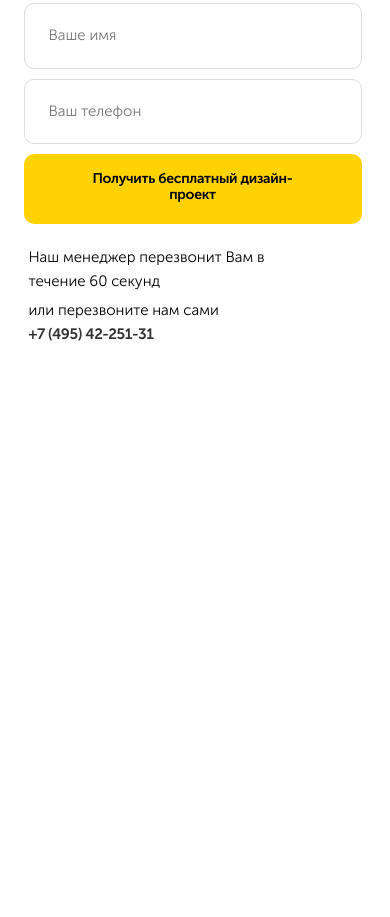
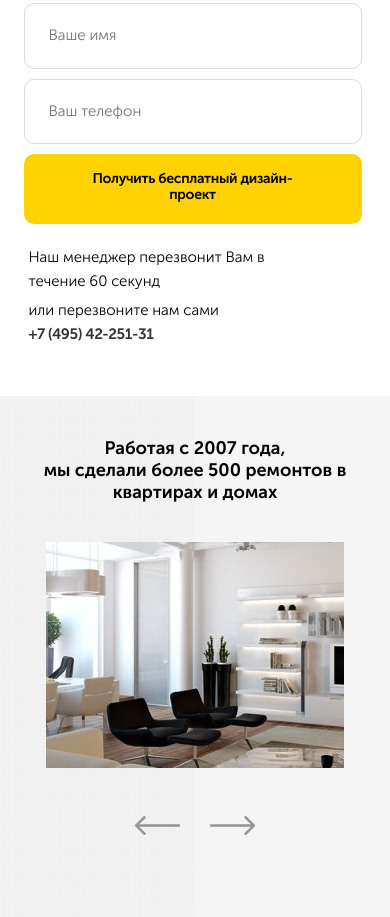
Before and after one commit to Karter13/Webstart, a plain HTML site: page src/index.html in a window 390 px wide. Shown: the part 958-1875 px from the top of the page. Before the commit the page ends 1382 px from the top, so only its background shows below. Drawn offline with nearby package versions, Linux system fonts and the light colour scheme.

Commit message:
подключили Slick файлы slick.min.js,slick-theme.css, slick.css, написали HTMLкод для слайдпортфолио,  создали файл _portfolio.sass и подключили его к style.sass, прописали стили для блока _portfolio, прописали активацию слайдов, адаптировали портфолио для 1200 и 768

```diff
--- /dev/null
+++ b/src/css/slick.css
@@ -0,0 +1,119 @@
+/* Slider */
+.slick-slider
+{
+    position: relative;
+
+    display: block;
+    box-sizing: border-box;
+
+    -webkit-user-select: none;
+       -moz-user-select: none;
+        -ms-user-select: none;
+            user-select: none;
+
+    -webkit-touch-callout: none;
+    -khtml-user-select: none;
+    -ms-touch-action: pan-y;
+        touch-action: pan-y;
+    -webkit-tap-highlight-color: transparent;
+}
+
+.slick-list
+{
+    position: relative;
+
+    display: block;
+    overflow: hidden;
+
+    margin: 0;
+    padding: 0;
+}
+.slick-list:focus
+{
+    outline: none;
+}
+.slick-list.dragging
+{
+    cursor: pointer;
+    cursor: hand;
+}
+
+.slick-slider .slick-track,
+.slick-slider .slick-list
+{
+    -webkit-transform: translate3d(0, 0, 0);
+       -moz-transform: translate3d(0, 0, 0);
+        -ms-transform: translate3d(0, 0, 0);
+         -o-transform: translate3d(0, 0, 0);
+            transform: translate3d(0, 0, 0);
+}
+
+.slick-track
+{
+    position: relative;
+    top: 0;
+    left: 0;
+
+    display: block;
+    margin-left: auto;
+    margin-right: auto;
+}
+.slick-track:before,
+.slick-track:after
+{
+    display: table;
+
+    content: '';
+}
+.slick-track:after
+{
+    clear: both;
+}
+.slick-loading .slick-track
+{
+    visibility: hidden;
+}
+
+.slick-slide
+{
+    display: none;
+    float: left;
+
+    height: 100%;
+    min-height: 1px;
+}
+[dir='rtl'] .slick-slide
+{
+    float: right;
+}
+.slick-slide img
+{
+    display: block;
+}
+.slick-slide.slick-loading img
+{
+    display: none;
+}
+.slick-slide.dragging img
+{
+    pointer-events: none;
+}
+.slick-initialized .slick-slide
+{
+    display: block;
+}
+.slick-loading .slick-slide
+{
+    visibility: hidden;
+}
+.slick-vertical .slick-slide
+{
+    display: block;
+
+    height: auto;
+
+    border: 1px solid transparent;
+}
+.slick-arrow.slick-hidden {
+    display: none;
+}
--- a/src/index.html
+++ b/src/index.html
@@ -6,6 +6,7 @@
     <meta name="viewport" content="width=device-width, initial-scale=1.0">
     <meta http-equiv="X-UA-Compatible" content="ie=edge">
     <link rel="stylesheet" href="css/normalize.css">
+    <link rel="stylesheet" href="css/slick.css">
     <link rel="stylesheet" href="css/style.css">
     <title>Адаптивная верстка</title>
 </head>
@@ -119,7 +120,6 @@
 
                     <!-- /.form offer__form -->
 
-
                     <div class="offer-info">
                         <div class="offer-info__left">Наш менеджер перезвонит Вам в течение 60 секунд
                         </div>
@@ -137,12 +137,83 @@
 
         <div class="modal" id="modal">
             <div class="modal-dialog">
+
                 <button class="modal-dialog__close" id="close">Закрыть</button>
-                <h4 class="modal-dialog__title">Спасибо за заявку, скоро мы вам перезвоним!</h4>
+
+                <div class="modal-column">
+                    <div class="modal-content">Контент</div>
+                </div>
+
+                <div class="modal-column">
+
+                    <h2 class="section-title offer__title">
+                        Узнайте точную стоимость ремонта по телефону!
+                    </h2>
+                    <!-- /.section-title -->
+
+                    <span class="section-subtitle offer__subtitle">
+                        Заполните поля ниже - мы свяжемся с Вами
+                    </span>
+                    <!-- /.section-subtitle -->
+
+                    <form action="#" id="offer-form" class="form offer__form">
+                        <input type="text" id="form-clean1" name="username" class="input offer__input"
+                            placeholder="Ваше имя">
+                        <input type="tel" id="form-clean2" name="userphone" class="input offer__input"
+                            placeholder="Ваш телефон">
+                        <button class="button offer__button">
+                            Узнать стоимость
+                        </button>
+                    </form>
+
+                    <div class="offer-info__right">
+                        <span class="offer__textoverphone">Или Вы можете перезвонить нам сами по телефону:
+                        </span>
+                        <a href="tell:+7(495)42-251-31" class="offer__phone">+7 (495) 42-251-31</a>
+                    </div>
+
+                </div>
+
             </div>
             <!-- /.modal-dialog -->
         </div>
         <!-- /.modal -->
+
+        <div class="section portfolio">
+            <div class="container">
+                <h2 class="section-title portfolio__title">Работая с 2007 года, <br> мы сделали более 500 ремонтов в
+                    квартирах и домах
+                </h2>
+
+
+                <div class="slider">
+                    <div class="slider__item"><img class="slider__image" src="img/portfolio/slider1.jpg"
+                            alt="business room"></div>
+                    <div class="slider__item"><img class="slider__image" src="img/portfolio/slider2.jpg"
+                            alt="guest room"></div>
+                    <div class="slider__item"><img class="slider__image" src="img/portfolio/slider3.jpg" alt="bedroom">
+                    </div>
+                    <div class="slider__item"><img class="slider__image" src="img/portfolio/slider1.jpg"
+                            alt="business room"></div>
+                    <div class="slider__item"><img class="slider__image" src="img/portfolio/slider2.jpg"
+                            alt="guest room"></div>
+                    <div class="slider__item"><img class="slider__image" src="img/portfolio/slider3.jpg" alt="bedroom">
+                    </div>
+                </div>
+
+                <div class="arrows portfolio__arrows">
+                    <div class="arrows__left">
+                        <img src="img/portfolio/left-arrow.png" alt="Левая стрелка">
+                    </div>
+                    <div class="arrows__right">
+                        <img src="img/portfolio/right-arrow.png" alt="Правая стрелка">
+                    </div>
+                </div>
+
+            </div>
+            <!-- /.container -->
+        </div>
+        <!-- /.section portfolio -->
 
         <script></script>
     </main>
@@ -157,6 +228,30 @@
 
     <script src="js/modal.js"></script>
     <script src="js/scripts.js"></script>
+    <script src="js/slick.min.js"></script>
+    <script>
+        $(document).ready(function () {
+            $(".slider").slick({
+                slidesToShow: 3,
+                slidesToScroll: 1,
+                prevArrow: (".arrows__left"),
+                nextArrow: (".arrows__right"),
+                responsive: [{
+                    breakpoint: 1200,
+                    settings: {
+                        slidesToShow: 2,
+                        slidesToScroll: 1
+                    }
+                }, {
+                    breakpoint: 810,
+                    settings: {
+                        slidesToShow: 1,
+                        slidesToScroll: 1
+                    }
+                }]
+            });
+        });
+    </script>
 
 </body>
 
--- a/src/sass/_interface.sass
+++ b/src/sass/_interface.sass
@@ -34,6 +34,7 @@ img
     font-size: 24px
     margin-top: 0
     +bold
+    text-align: center
   &-subtitle
     display: block
     font-size: 16px
@@ -42,3 +43,7 @@ img
   padding: 23px 24px 23px
   font-size: 15px
   border-radius: 10px
+.arrows
+  &__left, &__right
+    &:hover
+      cursor: pointer
--- a/src/sass/blocks/_modal.sass
+++ b/src/sass/blocks/_modal.sass
@@ -9,6 +9,9 @@
   &_activ
     display: flex
   &-dialog
+    display: flex
+    justify-content: space-between
+    align-items: center
     margin: auto
     min-width: 450px
     width: 90%
--- a/src/sass/blocks/_offer.sass
+++ b/src/sass/blocks/_offer.sass
@@ -19,6 +19,7 @@
     line-height: 35px
     margin-bottom: 18px
     letter-spacing: -0.5px
+    text-align: left
   &__subtitle
     max-width: 250px
     margin-bottom: 30px
@@ -100,7 +101,7 @@
 
 @media (max-width: 567px)
   .offer
-    padding: 55px 0 78px
+    padding: 55px 0 50px
     &-block
       padding-left: 4px
       padding-right: 9px
--- /dev/null
+++ b/src/sass/blocks/_portfolio.sass
@@ -0,0 +1,32 @@
+.portfolio
+  background: $herobgc-color url("../img/portfolio/fon-portfolio.jpg") repeat-y center left
+  background-size: 50%
+  &__title
+    font-size: 29px
+    max-width: 786px
+    margin: auto
+    margin-top: 13px
+    margin-bottom: 91px
+    line-height: 45px
+  &__arrows
+    max-width: 120px
+    display: flex
+    justify-content: space-between
+    margin: auto
+    margin-top: 68px
+.slider
+  &__image
+    margin: auto
+
+@media (max-width: 768px)
+  .portfolio
+    padding-top: 28px
+    &__title
+      font-size: 18px
+      line-height: 22px
+      margin-bottom: 39px
+    &__arrows
+      margin-top: 48px
+  .slider
+    &__image
+      max-width: 85%
--- a/src/sass/style.sass
+++ b/src/sass/style.sass
@@ -7,6 +7,9 @@
 @import 'blocks/hero'
 /*стили для блока offer*/
 @import 'blocks/offer'
+/*стили для слайдера*/
+@import 'blocks/portfolio'
+
 /*стили для модального окна*/
 @import 'blocks/modal'
 /*стили для кнопки прокрутки*/
```
Also changed, not shown: src/css/slick-theme.css (added), src/css/style.css, src/img/portfolio/fon-portfolio.jpg (added), src/img/portfolio/left-arrow.png (added), src/img/portfolio/right-arrow.png (added), src/img/portfolio/slider1.jpg (added), src/img/portfolio/slider2.jpg (added), src/img/portfolio/slider3.jpg (added), src/js/slick.min.js (added), 1 other file.
